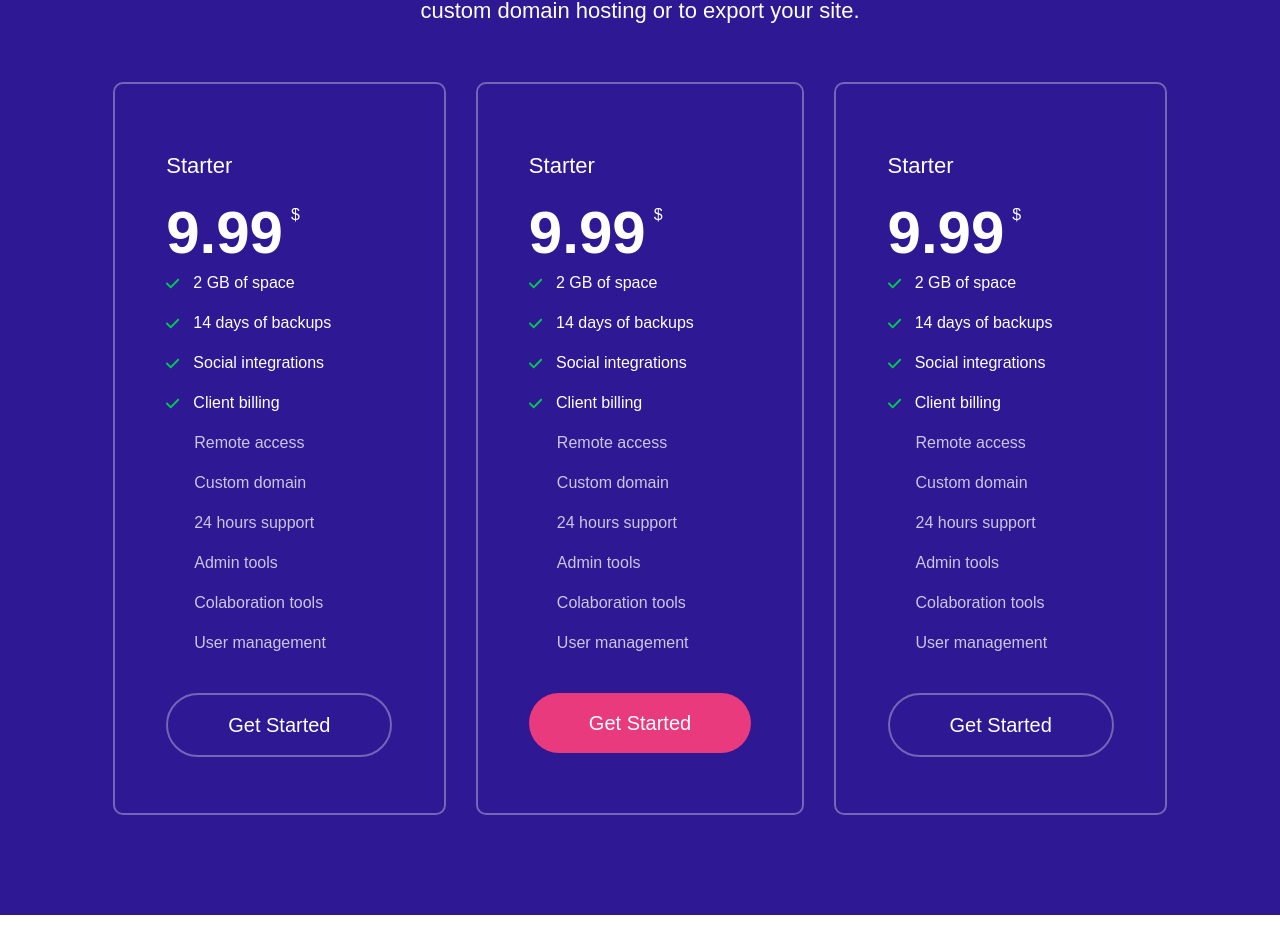
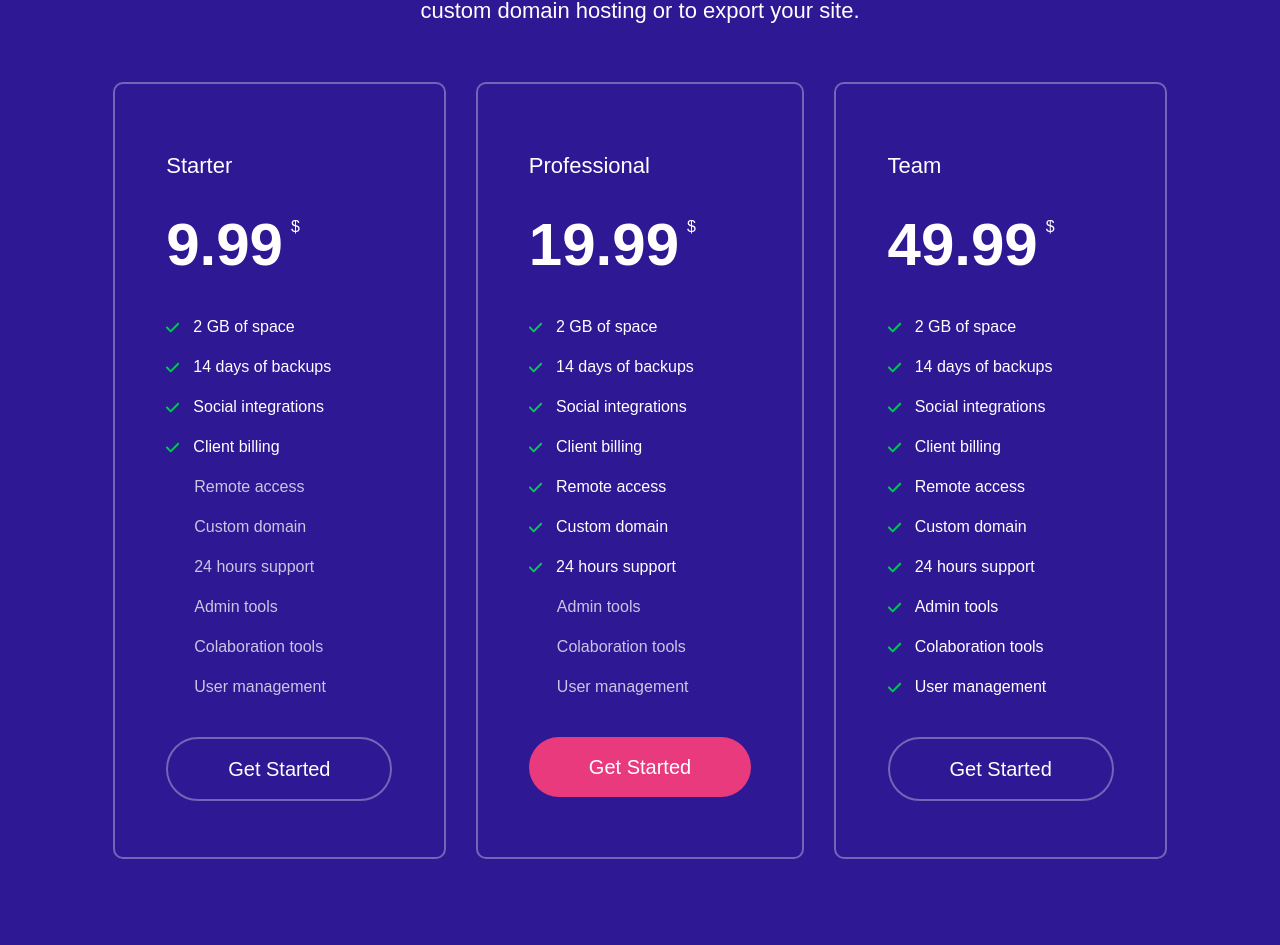
Before and after one commit to Davidek776/Memos-FE-Task, a Vue app: page / in a window 1280 px wide. Shown: the part 2928-3873 px from the top of the page. Before the commit the page ends 3843 px from the top, so only its background shows below. Built offline with nearby package versions, Linux system fonts and the light colour scheme.

Commit message:
Add other price plan variations.

```diff
--- a/src/components/HomeFooter.vue
+++ b/src/components/HomeFooter.vue
@@ -0,0 +1,9 @@
+<template>
+    <div>
+
+    </div>
+</template>
+
+<script setup lang="ts">
+
+</script>
--- a/src/components/HomePricing.vue
+++ b/src/components/HomePricing.vue
@@ -6,18 +6,23 @@
             <Pricing-plan-list
                 :pricingPlanItems="starterPlanItems"
                 planType="Starter"
+                :price="9.99"
+
             />
             <Pricing-plan-list
-                :pricingPlanItems="starterPlanItems"
-                planType="Starter"
+                :pricingPlanItems="profesionalPlanItems"
+                planType="Professional"
+                :price="19.99"
+
             >
                 <button class="bg-[#e93a7d] rounded-[100px] px-15 py-4 hover:bg-[#fa7bac] transition duration-400 ease-in-out cursor-pointer">
                     <p class="text-xl font-medium">Get Started</p>
                 </button>
             </Pricing-plan-list>
             <Pricing-plan-list
-                :pricingPlanItems="starterPlanItems"
-                planType="Starter"
+                :pricingPlanItems="teamPlanItems"
+                planType="Team"
+                :price="49.99"
             />
         </div>
     </div>
@@ -74,4 +79,90 @@ const starterPlanItems: PricingPlanItem[] = [
         isIncluded: false
     }
 ]
+
+const profesionalPlanItems: PricingPlanItem[] = [
+    {
+        name: '2 GB of space',
+        isIncluded: true
+    },
+    {
+        name: '14 days of backups',
+        isIncluded: true
+    },
+    {
+        name: 'Social integrations',
+        isIncluded: true
+    },
+    {
+        name: 'Client billing',
+        isIncluded: true
+    },
+    {
+        name: 'Remote access',
+        isIncluded: true
+    },
+    {
+        name: 'Custom domain',
+        isIncluded: true
+    },
+    {
+        name: '24 hours support',
+        isIncluded: true
+    },
+    {
+        name: 'Admin tools',
+        isIncluded: false
+    },
+    {
+        name: 'Colaboration tools',
+        isIncluded: false
+    },
+    {
+        name: 'User management',
+        isIncluded: false
+    }
+]
+
+const teamPlanItems: PricingPlanItem[] = [
+    {
+        name: '2 GB of space',
+        isIncluded: true
+    },
+    {
+        name: '14 days of backups',
+        isIncluded: true
+    },
+    {
+        name: 'Social integrations',
+        isIncluded: true
+    },
+    {
+        name: 'Client billing',
+        isIncluded: true
+    },
+    {
+        name: 'Remote access',
+        isIncluded: true
+    },
+    {
+        name: 'Custom domain',
+        isIncluded: true
+    },
+    {
+        name: '24 hours support',
+        isIncluded: true
+    },
+    {
+        name: 'Admin tools',
+        isIncluded: true
+    },
+    {
+        name: 'Colaboration tools',
+        isIncluded: true
+    },
+    {
+        name: 'User management',
+        isIncluded: true
+    }
+]
 </script>
--- a/src/components/PricingPlanList.vue
+++ b/src/components/PricingPlanList.vue
@@ -1,9 +1,10 @@
 <template>
     <div class="flex flex-col items-center border-2 border-[#fff5] rounded-[10px] pt-16 pb-14 px-[4%]">
         <div class="">
-            <h3 class="text-[22px] font-medium pb-5">{{ planType }}</h3>
-            <p class="text-6xl font-bold inline-flex items-start">9.99
-            <sup class="text-base font-normal p-2">$</sup>
+            <h3 class="text-[22px] font-medium">{{ planType }}</h3>
+            <p class="text-6xl font-bold inline-flex items-start py-8">
+                {{ price }}
+                <sup class="text-base font-normal p-2">$</sup>
             </p>
             <ul class="pb-7.5">
                 <li
@@ -34,6 +35,7 @@ import type { PricingPlanItem } from './HomePricing.vue';
 
 defineProps<{
     planType: string,
+    price: number,
     pricingPlanItems: PricingPlanItem[]
 }>()
 
```
